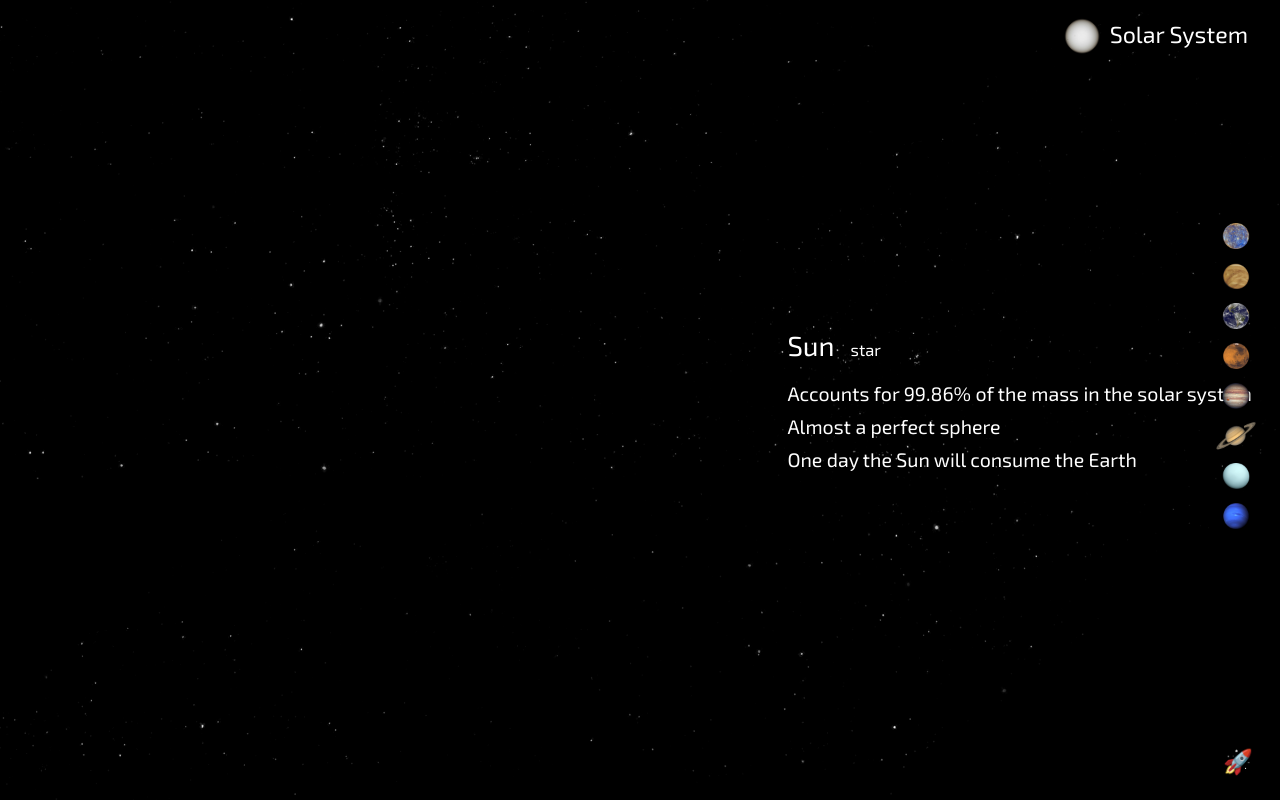
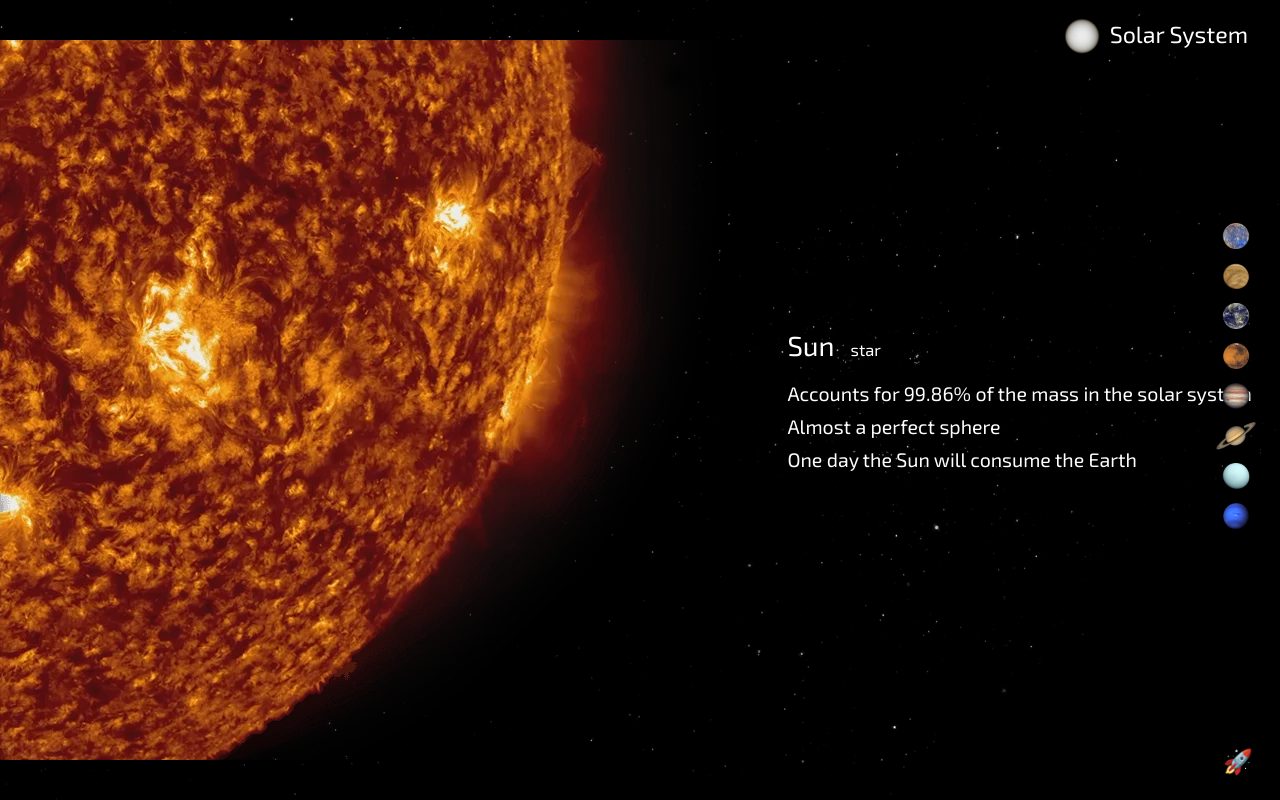
Before and after one commit to zhutaoping/react-solar-system, a React (Vite) app: page / in a window 1280 px wide. Built offline with nearby package versions, Linux system fonts and the light colour scheme.

Commit message:
Replace sun video and poster

```diff
--- a/src/components/Video.tsx
+++ b/src/components/Video.tsx
@@ -34,7 +34,6 @@ export default function Video({
     const bounds = ref.current?.getBoundingClientRect()
 
     if (bounds && animationComplete) {
-      console.log('bounds', bounds)
       const posX = bounds.x + bounds.width / 2
       const posY = bounds.y + bounds.height / 2
 
--- a/src/pages/home/SunVideo.tsx
+++ b/src/pages/home/SunVideo.tsx
@@ -1,6 +1,7 @@
-import sunVideo from '/assets/videos/sun-clip.webm'
 import Video from '../../components/Video'
+import video from '/assets/videos/sun-clip.webm'
+import poster from '/assets/images/posters/sun-poster-720-tiny.webp'
 
 export default function SunVideo() {
-  return <Video videoSrc={sunVideo} isSun />
+  return <Video videoSrc={video} videoPoster={poster} isSun />
 }
```
Also changed, not shown: public/assets/images/posters/sun-poster-720-tiny.webp (added), 1 other file (tests, documents, lock files or other folders).
